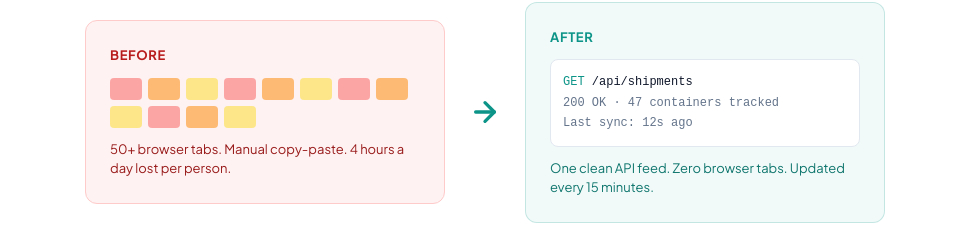
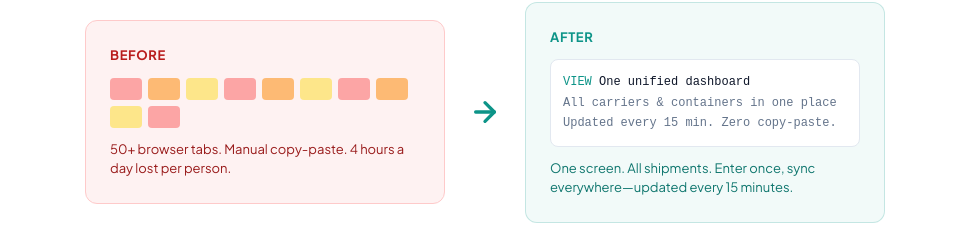
Before and after one commit to alifarooq96/native-base, a Next.js app: page /use-cases/freight-and-logistics in a window 1280 px wide. Shown: the part 531-779 px from the top of the page, without its empty margins (155-1127 px from the left). Built offline with nearby package versions, Linux system fonts and the light colour scheme; no server answers.

Commit message:
content: updates for freight and logistics

```diff
--- a/app/(marketing)/use-cases/freight-and-logistics/page.tsx
+++ b/app/(marketing)/use-cases/freight-and-logistics/page.tsx
@@ -159,7 +159,7 @@ export default function FreightAndLogisticsPage() {
               Before
             </p>
             <div style={{ display: 'flex', flexWrap: 'wrap', gap: '0.375rem', marginBottom: '0.75rem' }}>
-              {Array.from({ length: 12 }).map((_, i) => (
+              {Array.from({ length: 10 }).map((_, i) => (
                 <span
                   key={i}
                   style={{
@@ -210,12 +210,12 @@ export default function FreightAndLogisticsPage() {
                 lineHeight: 1.7,
               }}
             >
-              <span style={{ color: 'var(--accent)' }}>GET</span> /api/shipments<br />
-              <span style={{ color: 'var(--text-muted)' }}>200 OK &middot; 47 containers tracked</span><br />
-              <span style={{ color: 'var(--text-muted)' }}>Last sync: 12s ago</span>
+              <span style={{ color: 'var(--accent)' }}>VIEW</span> One unified dashboard<br />
+              <span style={{ color: 'var(--text-muted)' }}>All carriers &amp; containers in one place</span><br />
+              <span style={{ color: 'var(--text-muted)' }}>Updated every 15 min. Zero copy-paste.</span>
             </div>
             <p style={{ fontSize: '0.8125rem', color: '#0f766e', lineHeight: 1.5 }}>
-              One clean API feed. Zero browser tabs. Updated every 15 minutes.
+              One screen. All shipments. Enter once, sync everywhere—updated every 15 minutes.
             </p>
           </div>
         </div>
```
